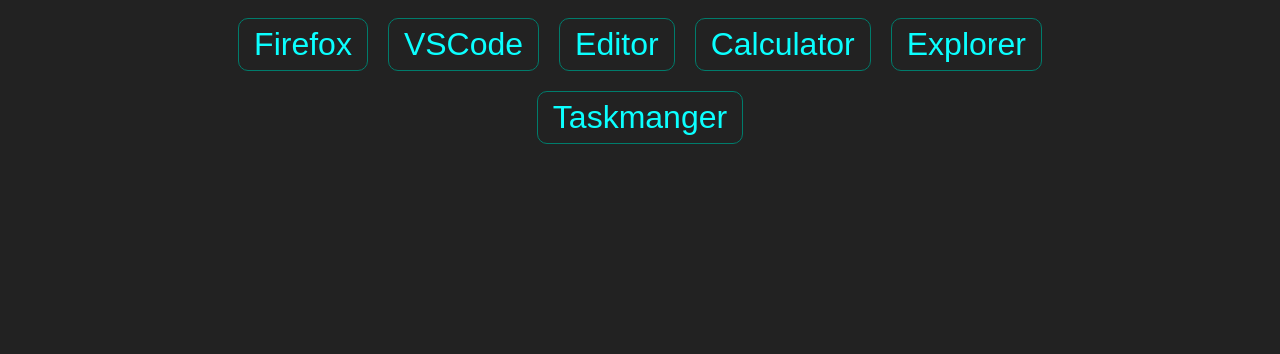
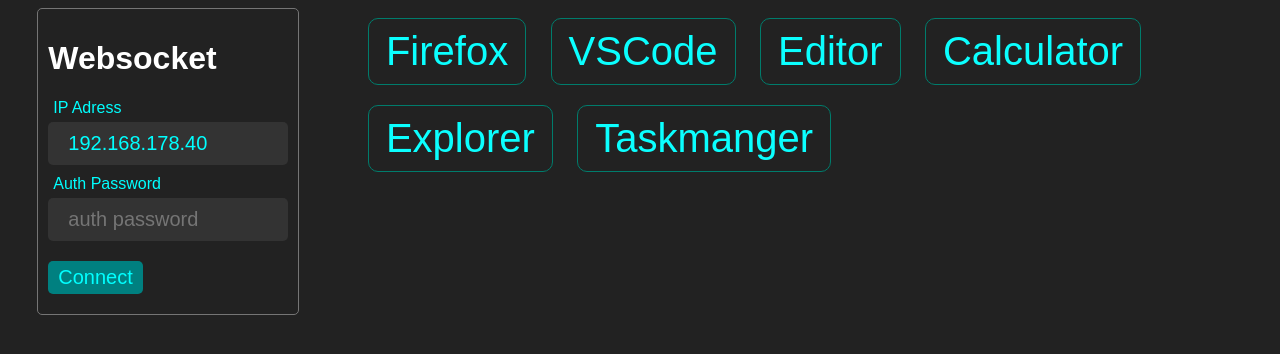
Before and after one commit to OliverSchlueter/CodeDeck, a plain HTML site: page CodeDeckClient/index.html in a window 1280 px wide. Drawn offline with Linux system fonts and the light colour scheme.

Commit message:
Added login

```diff
--- a/CodeDeckClient/index.html
+++ b/CodeDeckClient/index.html
@@ -6,6 +6,15 @@
     <title>CodeDeck</title>
 </head>
 <body>
+    <div class="twoSides">
+        <form id="connectForm">
+            <h1>Websocket</h1>
+            <label for="ip">IP Adress</label>
+            <input type="text" id="ipField" placeholder="192.168.178.40" value="192.168.178.40">
+            <label for="password">Auth Password</label>
+            <input type="password" id="passwordField" placeholder="auth password">
+            <button type="submit">Connect</button>
+        </form>
 
         <div class="buttons">
             <button onclick="startProgram('firefox')">Firefox</button>
@@ -15,7 +24,7 @@
             <button onclick="startProgram('explorer')">Explorer</button>
             <button onclick="startProgram('taskmanager')">Taskmanger</button>
         </div>
-
+    </div>
     <script src="index.js"></script>
 </body>
 </html>
--- a/CodeDeckClient/index.js
+++ b/CodeDeckClient/index.js
@@ -1,16 +1,33 @@
-const ws = new WebSocket("ws://192.168.178.40:1337/codedeck");
+document.getElementById("connectForm").onsubmit = () => {
+    pwd = document.getElementById("passwordField").value;
+    ip = document.getElementById("ipField").value;
 
-ws.addEventListener("open", (event) => {
-    ws.send("auth abc");
+    console.log("pwd: " + pwd);
+    console.log("ip: " + ip);
 
-    console.log("connected to server");
-});
+    connectToWS(ip, pwd);
 
-ws.addEventListener("message", (event) => {
-    console.log("message from server: " + event.data);
-});
-
+    return false;
+}
 
 function startProgram(program){
     ws.send("run " + program)
 }
+
+
+let ws;
+
+function connectToWS(ip, pwd){
+    ws = new WebSocket("ws://"+ip+":1337/codedeck");
+
+    ws.addEventListener("open", (event) => {
+        ws.send("auth " + pwd);
+
+        window.alert("Connected to server")
+        console.log("connected to server");
+    });
+
+    ws.addEventListener("message", (event) => {
+        console.log("message from server: " + event.data);
+    });
+}
--- a/CodeDeckClient/style.css
+++ b/CodeDeckClient/style.css
@@ -1,23 +1,86 @@
 body{
     background-color: #222;
+    color: white;
+    font-family: Arial, Helvetica, sans-serif;
+    min-width: 800px;
+}
+
+.twoSides{
+    display: flex;
+    flex-direction: row;
 }
 
 .buttons{
-    display: flex;
-    flex-wrap: wrap;
-    justify-content: center;
+    display: block;
     max-width: 70%;
+    width: 100%;
     margin-right: auto;
     margin-left: auto;
 }
 
 .buttons button{
     margin: 10px;
-    padding: 7px 15px;
+    padding: 10px 17px;
     background-color: #222;
     color: rgb(11, 255, 255);
     border: 1px solid rgb(0, 124, 108);
     border-radius: 10px;
-    font-size: 2em;
+    font-size: 2.5em;
     cursor: pointer;
 }
+
+
+form{
+    margin-left: auto;
+    margin-right: auto;
+    width: fit-content;
+    display: flex;
+    flex-direction: column;
+    padding: 10px;
+    border-radius: 5px;
+    border: 1px solid rgb(117, 117, 117);
+}
+
+input, textarea, button[type="submit"]{
+    margin-bottom: 10px;
+    outline: none;
+    border: none;
+    border-radius: 5px;
+    background-color: #333;
+    color: aqua;
+    padding: 10px 20px;
+    font-size: 20px;
+    width: 200px;
+    transition: border-radius ease-in-out .2s;
+}
+
+input:focus, textarea:focus{
+    border-radius: 15px;
+}
+
+textarea{
+    resize: vertical;
+    min-height: 100px;
+    max-height: 500px;
+}
+
+label{
+    text-align: left;
+    color: aqua;
+    padding-bottom: 5px;
+    padding-left: 5px;
+}
+
+button[type="submit"]{
+    width: fit-content;
+    cursor: pointer;
+    margin-top: 10px;
+    background-color: teal;
+    padding: 5px 10px;
+    border-radius: 5px;
+    transition: all ease-in-out .2s;
+}
+
+button[type="submit"]:hover{
+    color: white;
+}
```
Lines whose indentation alone changed are shown as unchanged.
